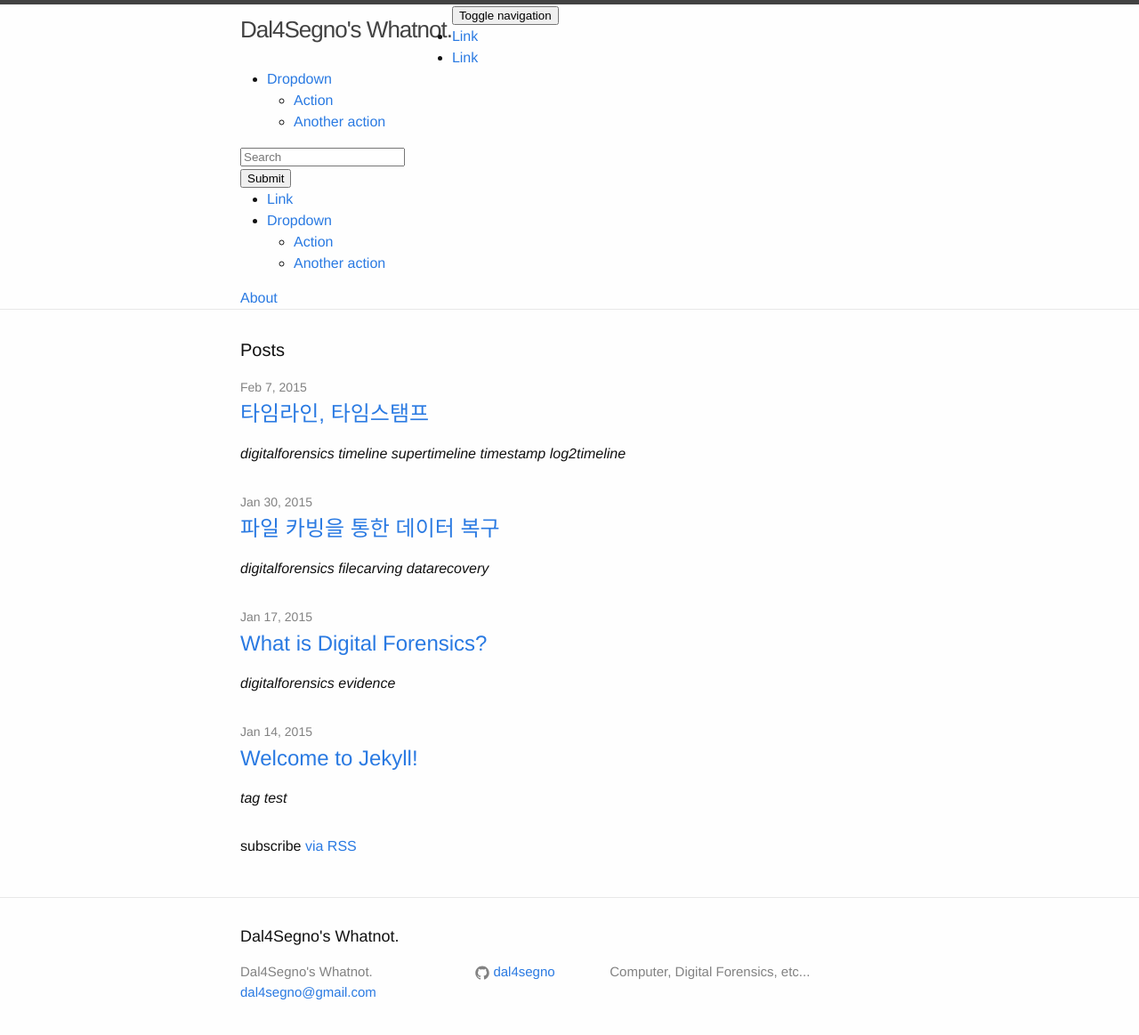
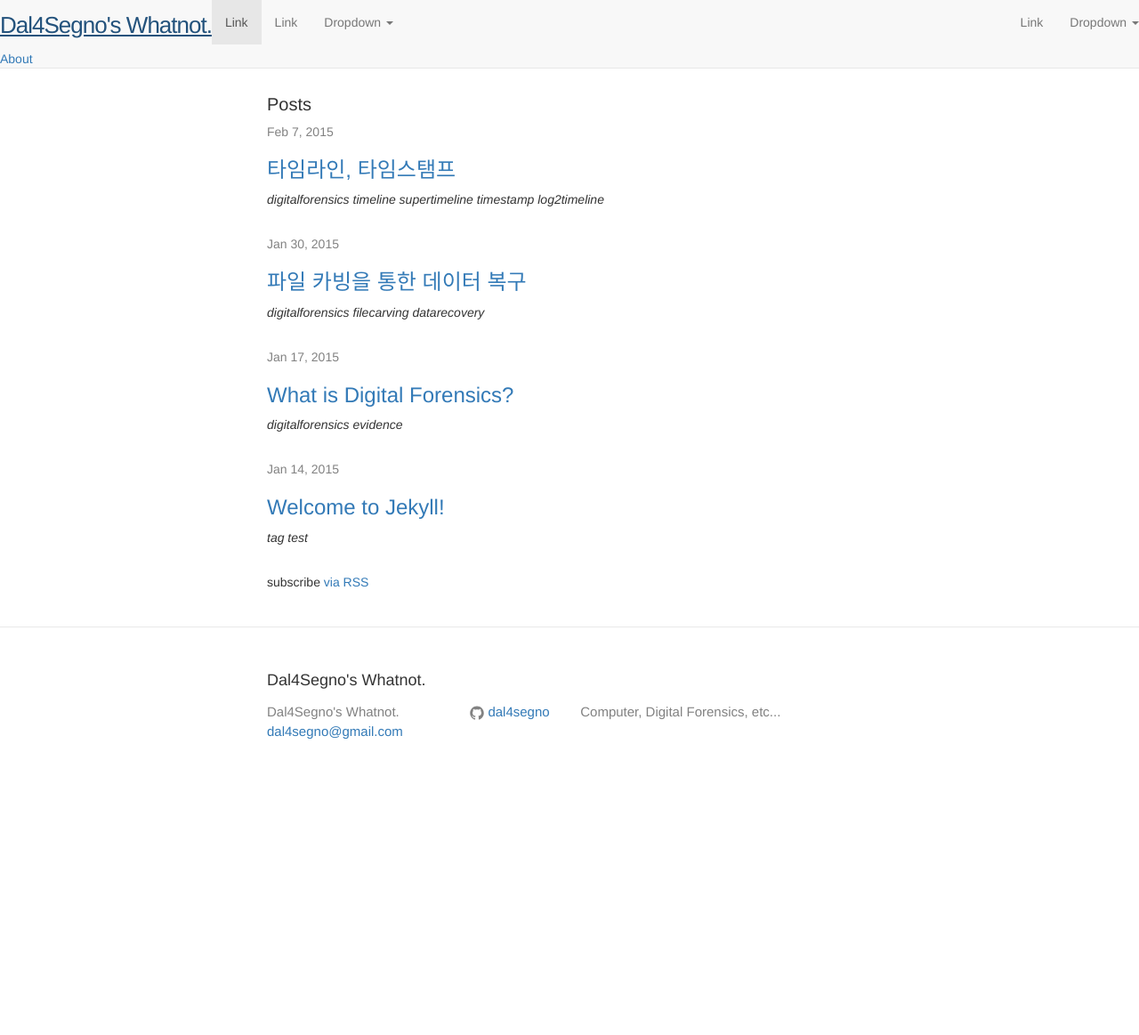
Before and after one commit to Dal4Segno/dal4segno.github.com, a Jekyll site: the page built from index.html, in a window 1280 px wide and 1186 px high. Shown: the top 1163 px of the window at 89% size. Built offline with Jekyll 4.4.1, drawn with Linux system fonts in a browser that asks for light colours; nearby versions of some CDN libraries; some web fonts are replaced; library files that are not in the unit come from our copies; Markdown is read by kramdown in place of the engine named in the settings; the list of posts is cut into pages by our own code.

Commit message:
Bootstrap link

```diff
--- a/_includes/header.html
+++ b/_includes/header.html
@@ -1,5 +1,6 @@
 <header class="site-header">
   <link rel="stylesheet" type="text/css" href="{{ site.baseurl }}/_includes/mybootstrap.css">
+  <link rel="stylesheet" type="text/css" href="{{ site.baseurl }}/_includes/bootstrap.min.css">
   <div class="wrapper">
     <nav class="navbar navbar-default navbar-fixed-top" role="navigation">
       <div class="navbar-header">
@@ -24,12 +25,7 @@
             </ul>
           </li>
         </ul>
-        <form class="navbar-form navbar-left" role="search">
-          <div class="form-group">
-            <input type="text" class="form-control" placeholder="Search">
-          </div>
-          <button type="submit" class="btn btn-default">Submit</button>
-        </form>
+
         <ul class="nav navbar-nav navbar-right">
           <li><a href="#">Link</a></li>
           <li class="dropdown">
```
